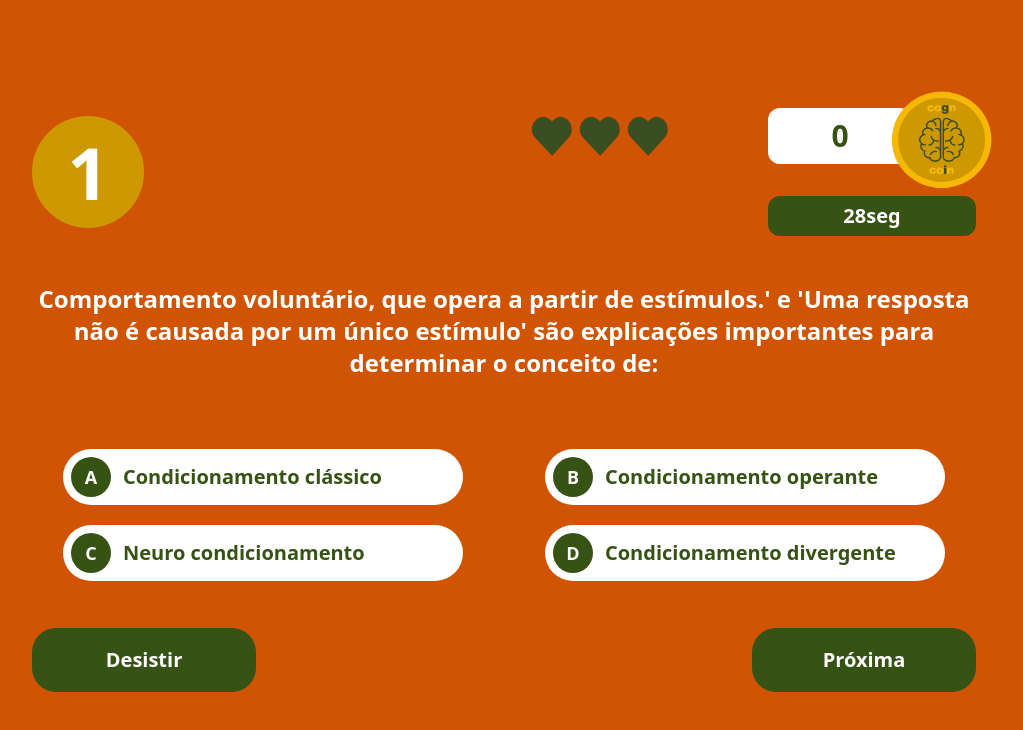
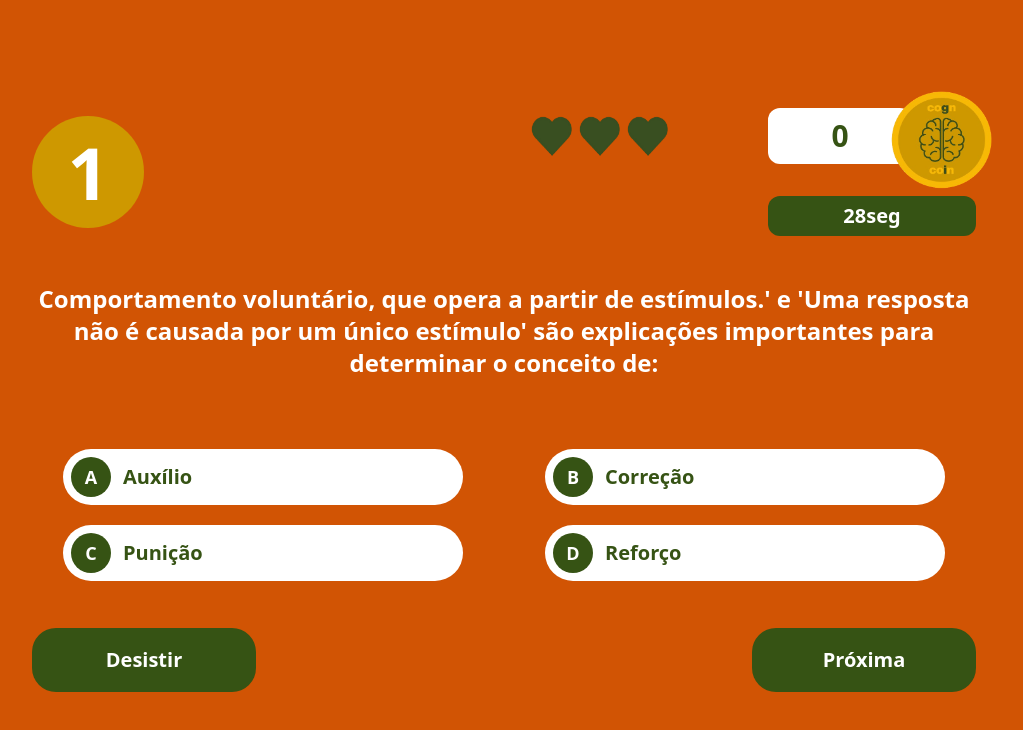
Before and after one commit to afonsomateus21/quiz-cognicao, a React (Vite) app: page /questions in a window 1280 px wide. Both pictures are taken after a click on the button "Começar". Shown: the top 730 px of the page, without its empty margins (136-1159 px from the left). Built offline with nearby package versions, Linux system fonts and the light colour scheme; no server answers.

Commit message:
fix: criando funcao para embaralhar perguntas e respostas

```diff
--- a/src/pages/Question.tsx
+++ b/src/pages/Question.tsx
@@ -9,9 +9,22 @@ import useSound from 'use-sound';
 import { useNavigate } from "react-router-dom";
 import { usePlayer } from "../hooks/usePlayer";
 
+type AnswersType = {
+  answerId: string;
+  text: string;
+  isCorrect: boolean;
+}
+
+type QuestionsType = {
+  questionId: string;
+  question: string;
+  answers: AnswersType[];
+}
+
 export function Question() {
   const navigate = useNavigate();
   const [index, setIndex] = useState(0);
+  const [shuffledQuestions, setShuffledQuestions] = useState<QuestionsType[]>([]);
   const [idCorrect, setIdCorrect] = useState('');
   const [selectedAnswerId, setSelectedAnswerId] = useState('');
   const [timer, setTimer] = useState(30);
@@ -56,6 +69,26 @@ export function Question() {
     setCanStartGame(true);
   }
 
+  function shuffleArray<T>(array: T[]): T[]  {
+    for (let i = array.length - 1; i > 0; i--) {
+      const j = Math.floor(Math.random() * (i + 1));
+      [array[i], array[j]] = [array[j], array[i]];
+    }
+    return array;
+  }
+
+  useEffect(() => {
+    const shuffledQuestionsCopy = [...questions];
+    const shuffledQuestionsResult = shuffleArray(shuffledQuestionsCopy);
+
+    const shuffledQuestionsWithShuffledAnswers = shuffledQuestionsResult.map(question => ({
+      ...question,
+      answers: shuffleArray(question.answers)
+    }));
+
+    setShuffledQuestions(shuffledQuestionsWithShuffledAnswers);
+  }, []);
+
   function handleAnswer(isCorrect: boolean, id: string) {
     setSelectedAnswerId(id);
     setWasAnswered(true);
@@ -71,7 +104,6 @@ export function Question() {
       handleWasteLive();
     }
   }
-
 
   function handleChangeQuestion() {
     if (!wasAnswered) {
@@ -182,7 +214,7 @@ export function Question() {
 
             <div className="w-full md:mx-auto flex flex-col gap-2 md:grid md:grid-cols-1 lg:grid-cols-2 md:justify-items-center md:items-center md:justify-center md:mt-7 md:gap-5">
               {
-                questions[index].answers.map((answer, index) => (
+                shuffledQuestions[index].answers.map((answer, index) => (
                   <QuestionOption
                     className={`${wasAnswered ? 'cursor-none' : 'cursor-pointer'}`}
                     key={answer.answerId}
```
